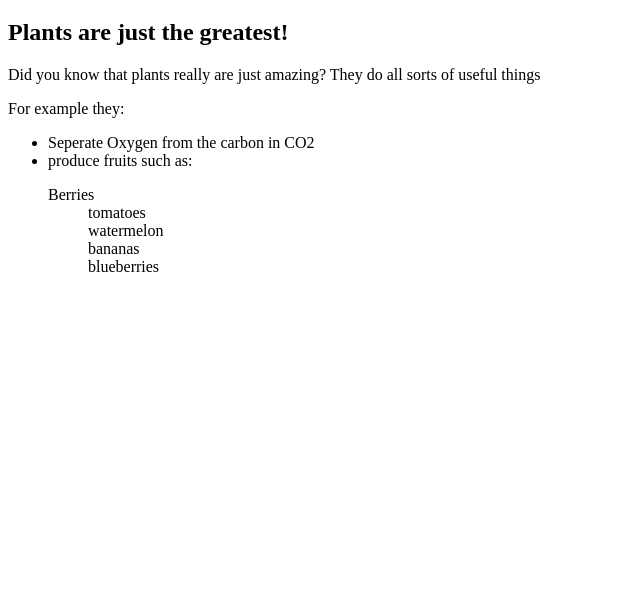
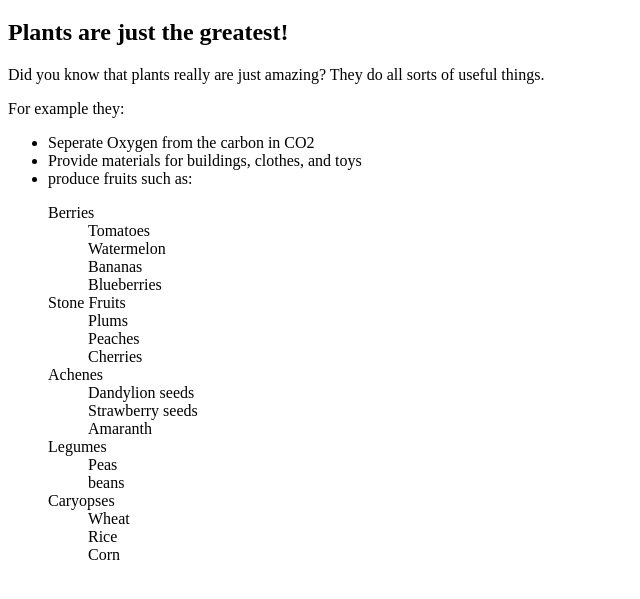
Before and after one commit to DavidBehrmann/Index-assignment, a plain HTML site: page BasicHTMLTags/index.html in a window 1280 px wide. Shown: the part 61-660 px from the top of the page, without its empty margins (0-640 px from the left). Drawn offline with Linux system fonts and the light colour scheme.

Commit message:
added to fruit list

```diff
--- a/BasicHTMLTags/index.html
+++ b/BasicHTMLTags/index.html
@@ -9,18 +9,33 @@
 <body>
     <h1>Plants!</h1>
     <h2>Plants are just the greatest!</h2>
-    <p>Did you know that plants really are just amazing? They do all sorts of useful things</p>
+    <p>Did you know that plants really are just amazing? They do all sorts of useful things.</p>
     <p>For example they:</p>
     <ul>
         <li>Seperate Oxygen from the carbon in CO2</li>
+        <li>Provide materials for buildings, clothes, and toys</li>
         <li>produce fruits such as:</li>
             <dl>
                 <dt>Berries</dt>
-                    <dd>tomatoes</dd>
-                    <dd>watermelon</dd>
-                    <dd>bananas</dd>
-                    <dd>blueberries</dd>
-
+                    <dd>Tomatoes</dd>
+                    <dd>Watermelon</dd>
+                    <dd>Bananas</dd>
+                    <dd>Blueberries</dd>
+                <dt>Stone Fruits</dt>
+                    <dd>Plums</dd>
+                    <dd>Peaches</dd>
+                    <dd>Cherries</dd>
+                <dt>Achenes</dt>
+                    <dd>Dandylion seeds</dd>
+                    <dd>Strawberry seeds</dd>
+                    <dd>Amaranth</dd>
+                <dt>Legumes</dt>
+                    <dd>Peas</dd>
+                    <dd>beans</dd>
+                <dt>Caryopses</dt>
+                    <dd>Wheat</dd>
+                    <dd>Rice</dd>
+                    <dd>Corn</dd>
             </dl>
     </ul>
 </body>
```
